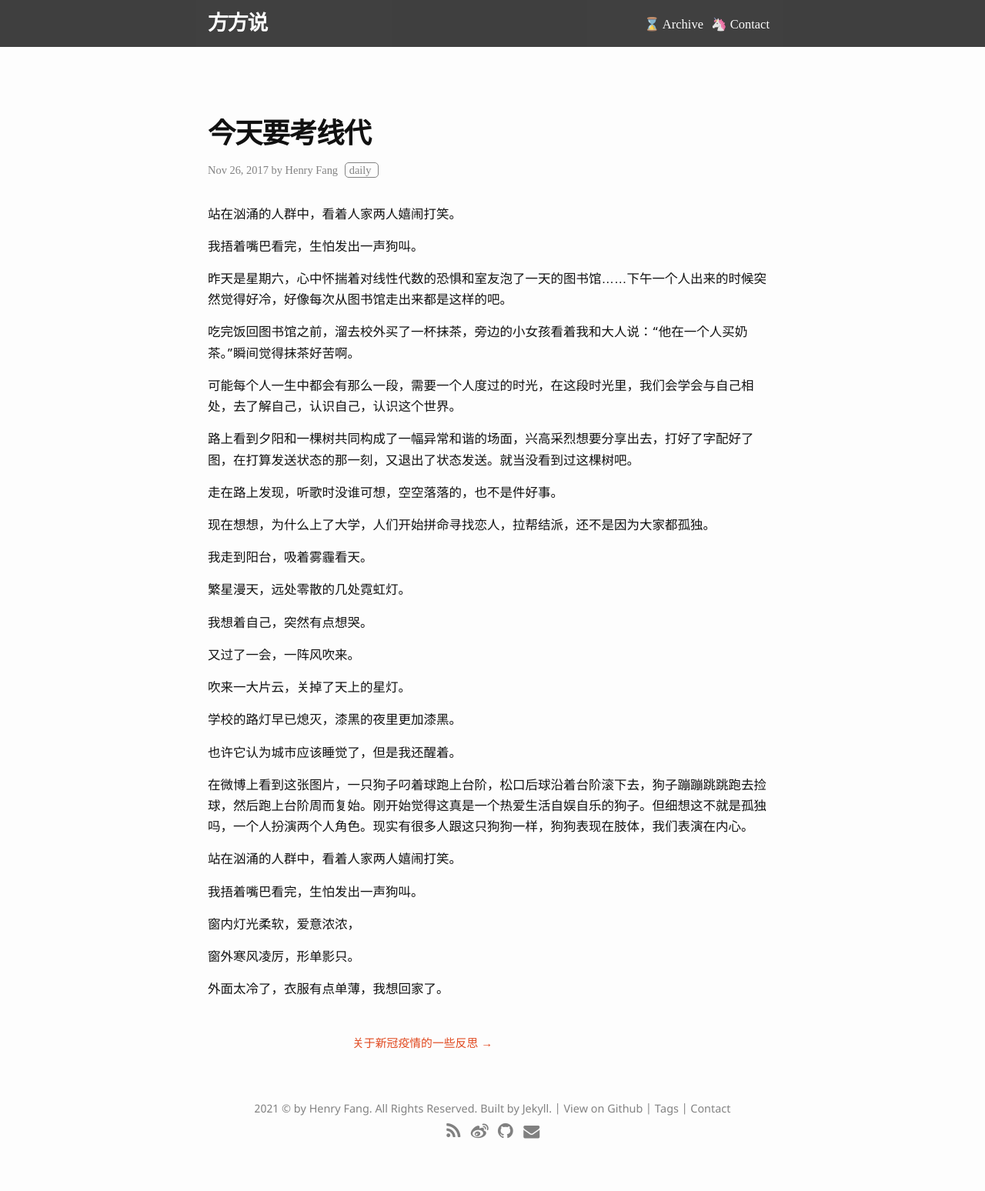
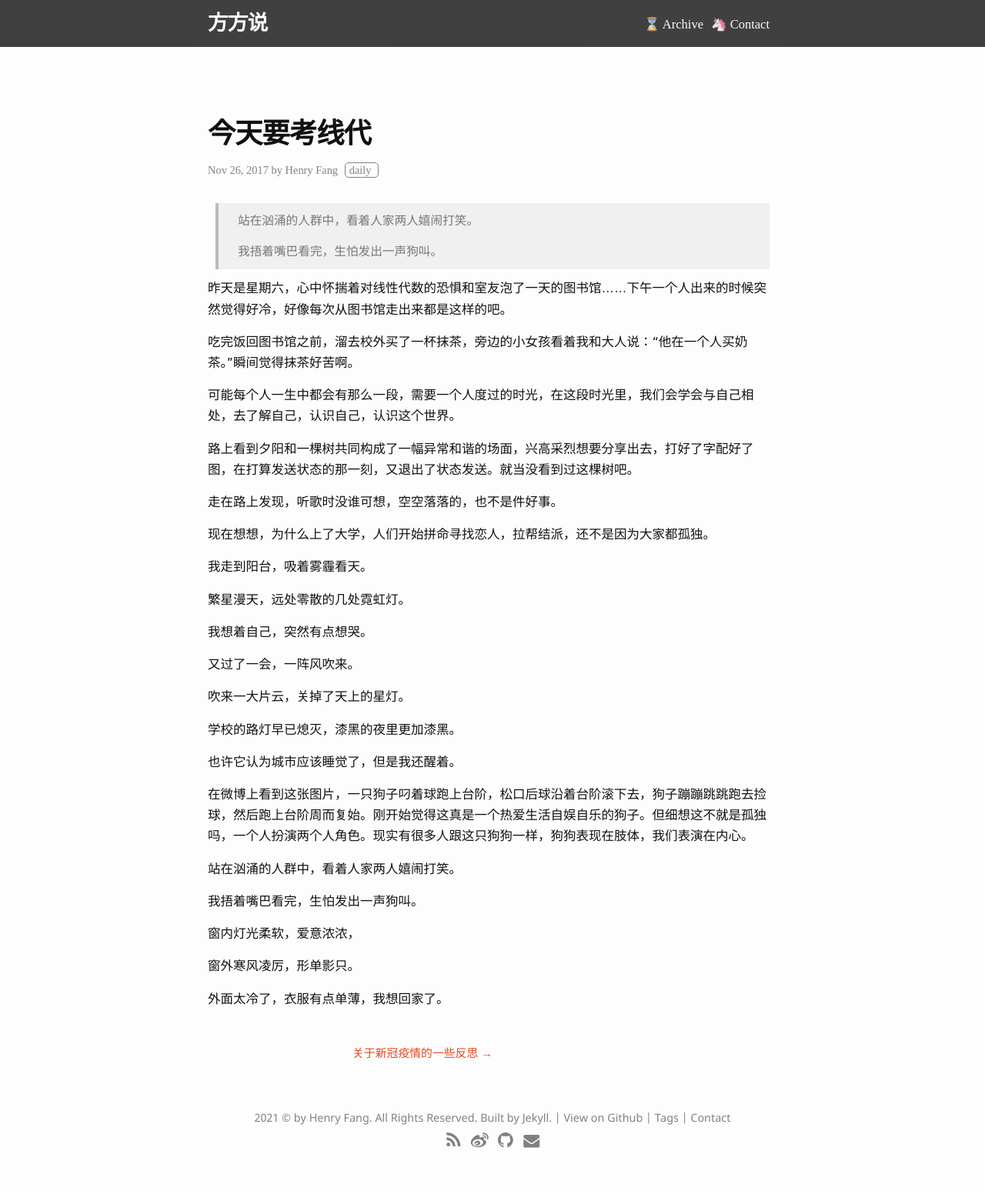
Before and after one commit to ideafang/flog, a Jekyll site: the page built from _posts/2017-11-26-今天要考线代.md, in a window 1280 px wide. Shown: the whole page at 77% size. Built offline with Jekyll 4.4.1, drawn with Linux system fonts in a browser that asks for light colours; some web fonts are replaced.

```diff
--- a/_posts/2017-11-26-今天要考线代.md
+++ b/_posts/2017-11-26-今天要考线代.md
@@ -6,9 +6,9 @@ date: 2017-11-26
 tags: daily
 ---
 
-站在汹涌的人群中，看着人家两人嬉闹打笑。
-
-我捂着嘴巴看完，生怕发出一声狗叫。
+> 站在汹涌的人群中，看着人家两人嬉闹打笑。
+>
+> 我捂着嘴巴看完，生怕发出一声狗叫。
 
 <!--more-->
 
```
